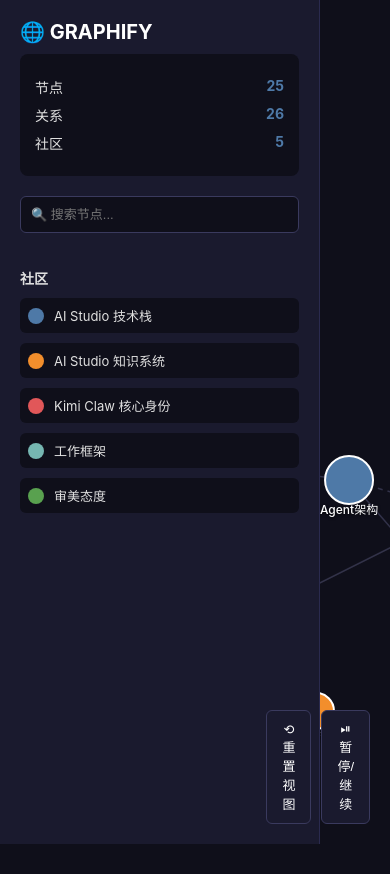
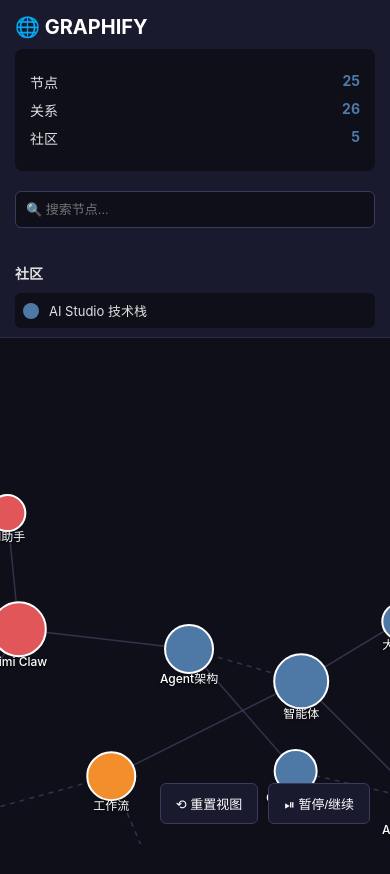
Before and after one commit to leike3623345085/energy-storage-kb, a plain HTML site: page index.html in a window 390 px wide. Drawn offline with nearby package versions, Linux system fonts and the light colour scheme.

Commit message:
优化移动端适配

```diff
--- a/index.html
+++ b/index.html
@@ -30,6 +30,39 @@
             border-right: 1px solid #2a2a4e;
             padding: 20px;
             overflow-y: auto;
+            transition: transform 0.3s;
+        }
+
+        /* 移动端适配 */
+        @media (max-width: 768px) {
+            #container {
+                flex-direction: column;
+            }
+
+            #sidebar {
+                width: 100%;
+                height: auto;
+                max-height: 40vh;
+                border-right: none;
+                border-bottom: 1px solid #2a2a4e;
+                padding: 15px;
+            }
+
+            h1 {
+                font-size: 18px;
+            }
+
+            .stats {
+                padding: 10px;
+            }
+
+            .community-item {
+                padding: 6px;
+            }
+
+            #graph {
+                height: 60vh;
+            }
         }
 
         h1 {
@@ -443,6 +476,32 @@
             d.fy = null;
         }
 
+        // 触摸支持
+        let touchStartDistance = 0;
+        let touchStartScale = 1;
+
+        svg.on("touchstart", function(event) {
+            if (event.touches.length === 2) {
+                touchStartDistance = Math.hypot(
+                    event.touches[0].pageX - event.touches[1].pageX,
+                    event.touches[0].pageY - event.touches[1].pageY
+                );
+                touchStartScale = d3.zoomTransform(svg.node()).k;
+            }
+        });
+
+        svg.on("touchmove", function(event) {
+            if (event.touches.length === 2) {
+                event.preventDefault();
+                const distance = Math.hypot(
+                    event.touches[0].pageX - event.touches[1].pageX,
+                    event.touches[0].pageY - event.touches[1].pageY
+                );
+                const scale = touchStartScale * (distance / touchStartDistance);
+                svg.call(zoom.transform, d3.zoomIdentity.scale(scale));
+            }
+        });
+
         // 控制按钮功能
         function resetZoom() {
             svg.transition().duration(750).call(
```
